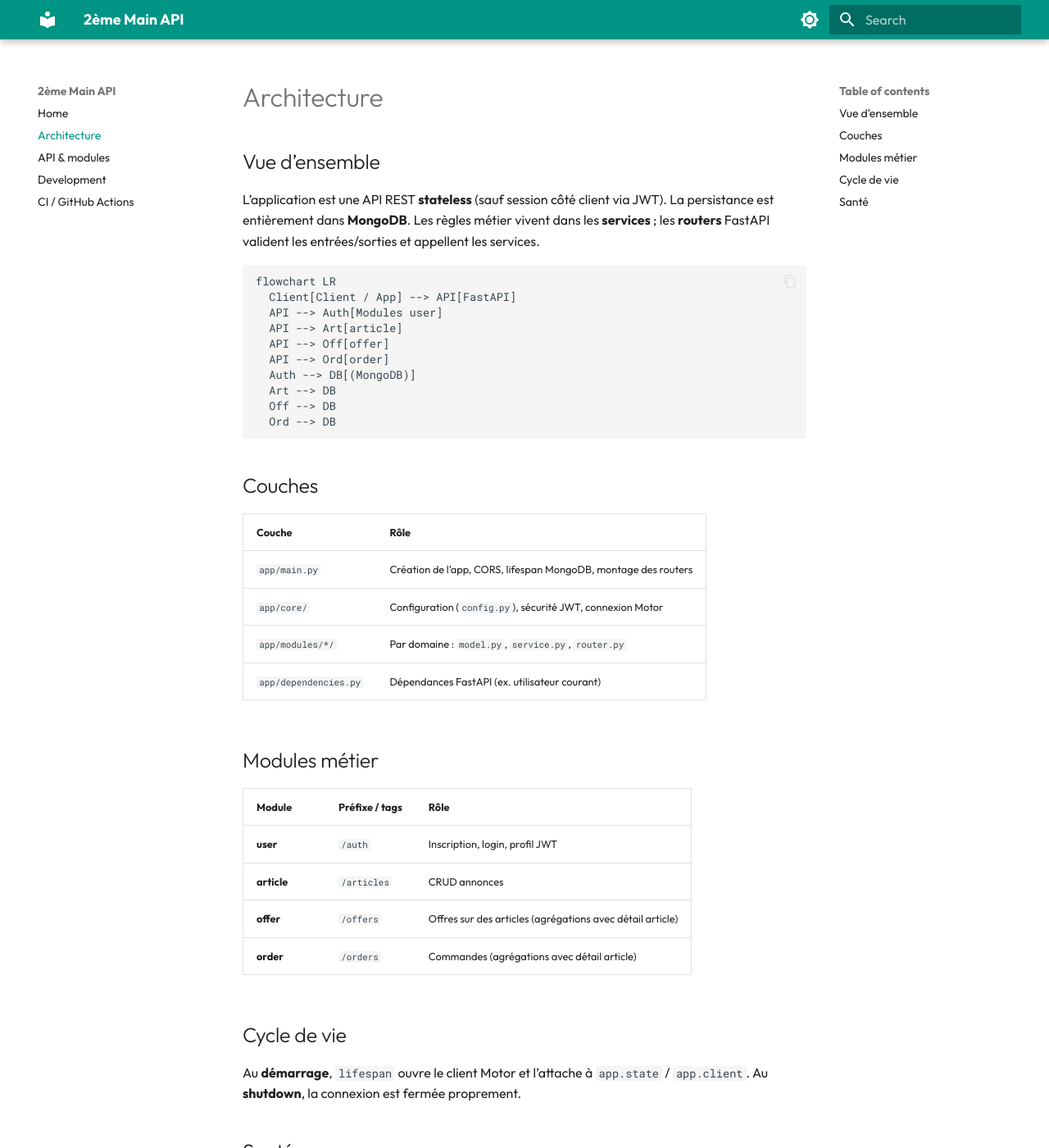
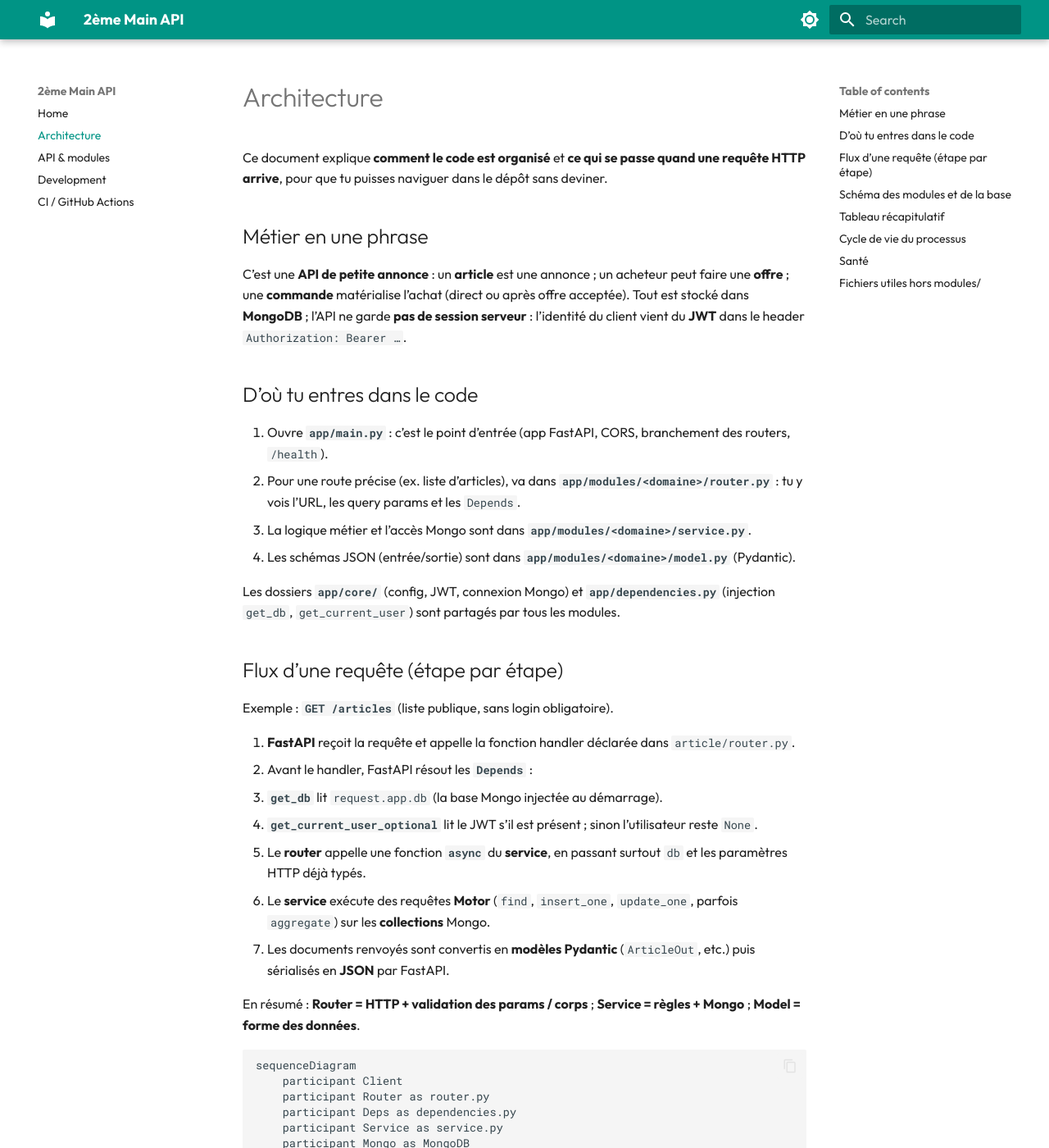
Before and after one commit to johnOfGod33/2_main_api, an MkDocs documentation site: the page built from docs/architecture.md, in a window 1280 px wide and 1400 px high. Shown: the whole window at 82% size. Built offline with MkDocs 1.6.1 and Material for MkDocs 9.7.7, drawn with Linux system fonts in a browser that asks for light colours; some of the changed text lies outside the part shown.

Commit message:
feat: update architecture documentation for API structure and request flow - Expanded the architecture document to provide a comprehensive overview of the API's organization and request handling. - Added detailed sections on the entry points, request flow, module roles, and lifecycle processes. - Included diagrams to illustrate the relationships between components and data flow.

````diff
--- a/docs/architecture.md
+++ b/docs/architecture.md
@@ -1,44 +1,126 @@
 # Architecture
 
-## Vue d’ensemble
+Ce document explique **comment le code est organisé** et **ce qui se passe quand une requête HTTP arrive**, pour que tu puisses naviguer dans le dépôt sans deviner.
 
-L’application est une API REST **stateless** (sauf session côté client via JWT). La persistance est entièrement dans **MongoDB**. Les règles métier vivent dans les **services** ; les **routers** FastAPI valident les entrées/sorties et appellent les services.
+## Métier en une phrase
+
+C’est une **API de petite annonce** : un **article** est une annonce ; un acheteur peut faire une **offre** ; une **commande** matérialise l’achat (direct ou après offre acceptée). Tout est stocké dans **MongoDB** ; l’API ne garde **pas de session serveur** : l’identité du client vient du **JWT** dans le header `Authorization: Bearer …`.
+
+## D’où tu entres dans le code
+
+1. Ouvre **`app/main.py`** : c’est le point d’entrée (app FastAPI, CORS, branchement des routers, `/health`).
+2. Pour une route précise (ex. liste d’articles), va dans **`app/modules/<domaine>/router.py`** : tu y vois l’URL, les query params et les `Depends`.
+3. La logique métier et l’accès Mongo sont dans **`app/modules/<domaine>/service.py`**.
+4. Les schémas JSON (entrée/sortie) sont dans **`app/modules/<domaine>/model.py`** (Pydantic).
+
+Les dossiers **`app/core/`** (config, JWT, connexion Mongo) et **`app/dependencies.py`** (injection `get_db`, `get_current_user`) sont partagés par tous les modules.
+
+## Flux d’une requête (étape par étape)
+
+Exemple : **`GET /articles`** (liste publique, sans login obligatoire).
+
+1. **FastAPI** reçoit la requête et appelle la fonction handler déclarée dans `article/router.py`.
+2. Avant le handler, FastAPI résout les **`Depends`** :
+   - **`get_db`** lit `request.app.db` (la base Mongo injectée au démarrage).
+   - **`get_current_user_optional`** lit le JWT s’il est présent ; sinon l’utilisateur reste `None`.
+3. Le **router** appelle une fonction **`async`** du **service**, en passant surtout `db` et les paramètres HTTP déjà typés.
+4. Le **service** exécute des requêtes **Motor** (`find`, `insert_one`, `update_one`, parfois `aggregate`) sur les **collections** Mongo.
+5. Les documents renvoyés sont convertis en **modèles Pydantic** (`ArticleOut`, etc.) puis sérialisés en **JSON** par FastAPI.
+
+En résumé : **Router = HTTP + validation des params / corps** ; **Service = règles + Mongo** ; **Model = forme des données**.
 
 ```mermaid
-flowchart LR
-  Client[Client / App] --> API[FastAPI]
-  API --> Auth[Modules user]
-  API --> Art[article]
-  API --> Off[offer]
-  API --> Ord[order]
-  Auth --> DB[(MongoDB)]
-  Art --> DB
-  Off --> DB
-  Ord --> DB
+sequenceDiagram
+    participant Client
+    participant Router as router.py
+    participant Deps as dependencies.py
+    participant Service as service.py
+    participant Mongo as MongoDB
+
+    Client->>Router: HTTP (method, path, body, headers)
+    Router->>Deps: get_db, get_current_user(...)
+    Deps-->>Router: db, UserOut ou None
+    Router->>Service: fonction métier(db, ...)
+    Service->>Mongo: find / insert / update / aggregate
+    Mongo-->>Service: documents
+    Service-->>Router: modèles Pydantic
+    Router-->>Client: JSON (response_model)
 ```
 
-## Couches
+## Schéma des modules et de la base
 
-| Couche | Rôle |
-|--------|------|
-| `app/main.py` | Création de l’app, CORS, lifespan MongoDB, montage des routers |
-| `app/core/` | Configuration (`config.py`), sécurité JWT, connexion Motor |
-| `app/modules/*/` | Par domaine : `model.py`, `service.py`, `router.py` |
-| `app/dependencies.py` | Dépendances FastAPI (ex. utilisateur courant) |
+Les routes métier sont découpées en **quatre modules** sous `app/modules/`. Chaque module parle à une ou plusieurs **collections** nommées explicitement dans le code.
 
-## Modules métier
+```mermaid
+flowchart TB
+    subgraph HTTP["Couche HTTP (FastAPI)"]
+        RU[user/router → /auth]
+        RA[article/router → /articles]
+        RO[offer/router → /offers]
+        RD[order/router → /orders]
+    end
 
-| Module | Préfixe / tags | Rôle |
-|--------|----------------|------|
-| **user** | `/auth` | Inscription, login, profil JWT |
-| **article** | `/articles` | CRUD annonces |
-| **offer** | `/offers` | Offres sur des articles (agrégations avec détail article) |
-| **order** | `/orders` | Commandes (agrégations avec détail article) |
+    subgraph SVC["Services + modèles"]
+        SU[user/service]
+        SA[article/service]
+        SO[offer/service]
+        SD[order/service]
+    end
 
-## Cycle de vie
+    subgraph DB["MongoDB (collections)"]
+        U[(users)]
+        A[(articles)]
+        O[(offers)]
+        D[(orders)]
+    end
 
-Au **démarrage**, `lifespan` ouvre le client Motor et l’attache à `app.state` / `app.client`. Au **shutdown**, la connexion est fermée proprement.
+    RU --> SU
+    RA --> SA
+    RO --> SO
+    RD --> SD
+
+    SU --> U
+    SA --> A
+    SO --> O
+    SO --> A
+    SD --> D
+    SD --> O
+    SD --> A
+```
+
+**Pourquoi offres et commandes pointent aussi vers `articles` ?**
+Les réponses API peuvent inclure un **aperçu d’article** (titre, image, prix…) sans appel séparé. C’est fait côté Mongo avec des **agrégations** (`$lookup`) ; les étapes réutilisables sont regroupées dans **`app/modules/article/aggregation.py`**.
+
+## Tableau récapitulatif
+
+| Élément | Rôle concret |
+|--------|----------------|
+| **`app/main.py`** | Crée l’app, enregistre le **lifespan** Mongo, monte les routers, expose `/health`. |
+| **`app/core/database.py`** | Au démarrage : `AsyncIOMotorClient` + `app.db = client[settings.MONGODB_DB]`. À l’arrêt : fermeture du client. |
+| **`app/core/config.py`** | Variables d’environnement (URI Mongo, nom de base, JWT…). |
+| **`app/core/security.py`** | Hash mot de passe, création / décodage JWT. |
+| **`app/dependencies.py`** | **`get_db`** → base async ; **`get_current_user`** → JWT obligatoire ; **`get_current_user_optional`** → JWT si présent. |
+| **`router.py`** | Définit les chemins, les codes HTTP, les `Depends`, appelle le service et traduit les exceptions métier en réponses HTTP si besoin. |
+| **`service.py`** | Règles métier, accès collections, **pas** de détails HTTP (idéalement). |
+| **`model.py`** | Schémas Pydantic : champs, validation, alias Mongo (`_id` → `id` via les modèles de base dans `app/core/custom_document.py`). |
+
+## Cycle de vie du processus
+
+Au **démarrage** du worker Uvicorn, le **`lifespan`** dans `main.py` appelle `start_up_mongodb` : si la connexion échoue, l’application ne démarre pas correctement.
+Pendant les requêtes, **`request.app.db`** est toujours la même base (une connexion client Motor partagée).
+Au **shutdown**, `shutdown_mongodb` ferme le client.
 
 ## Santé
 
-`GET /health` exécute un `ping` administrateur MongoDB et renvoie une erreur HTTP 500 si la base est injoignable.
+**`GET /health`** envoie un **`ping`** administrateur à MongoDB. Si la base ne répond pas, l’API renvoie une erreur **500** avec le détail de l’exception : utile pour un load balancer ou un orchestrateur, pas pour exposer des détails en production sans filtre (à durcir si besoin).
+
+## Fichiers utiles hors `modules/`
+
+| Fichier / dossier | Usage |
+|-------------------|--------|
+| **`scripts/seed.py`** | Peupler la base avec des données de démo (voir doc Development). |
+| **`tests/`** | Tests pytest ; la structure suit `pytest.ini` (`unit` / `functional`). |
+
+---
+
+**En pratique** : pour modifier un comportement métier, commence par **`service.py`** du module concerné ; pour changer l’URL, les query params ou l’auth sur une route, **`router.py`**.
````
